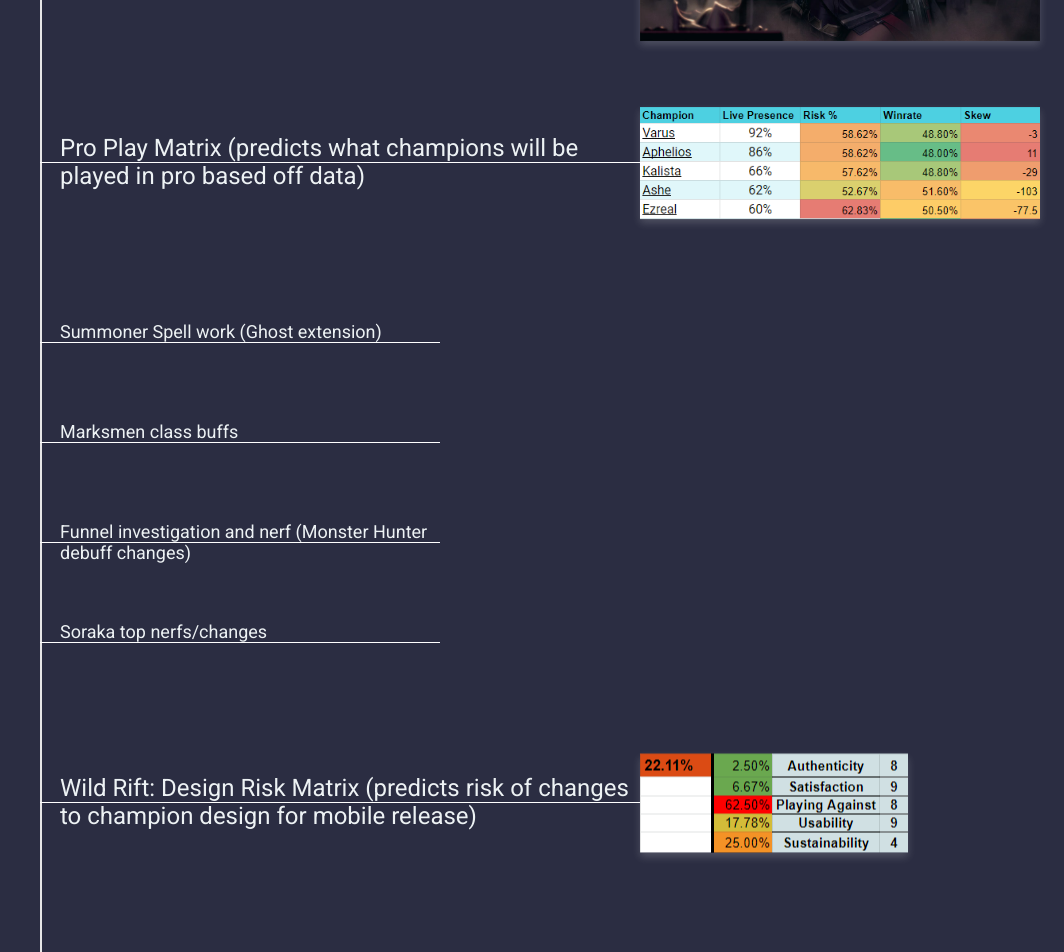
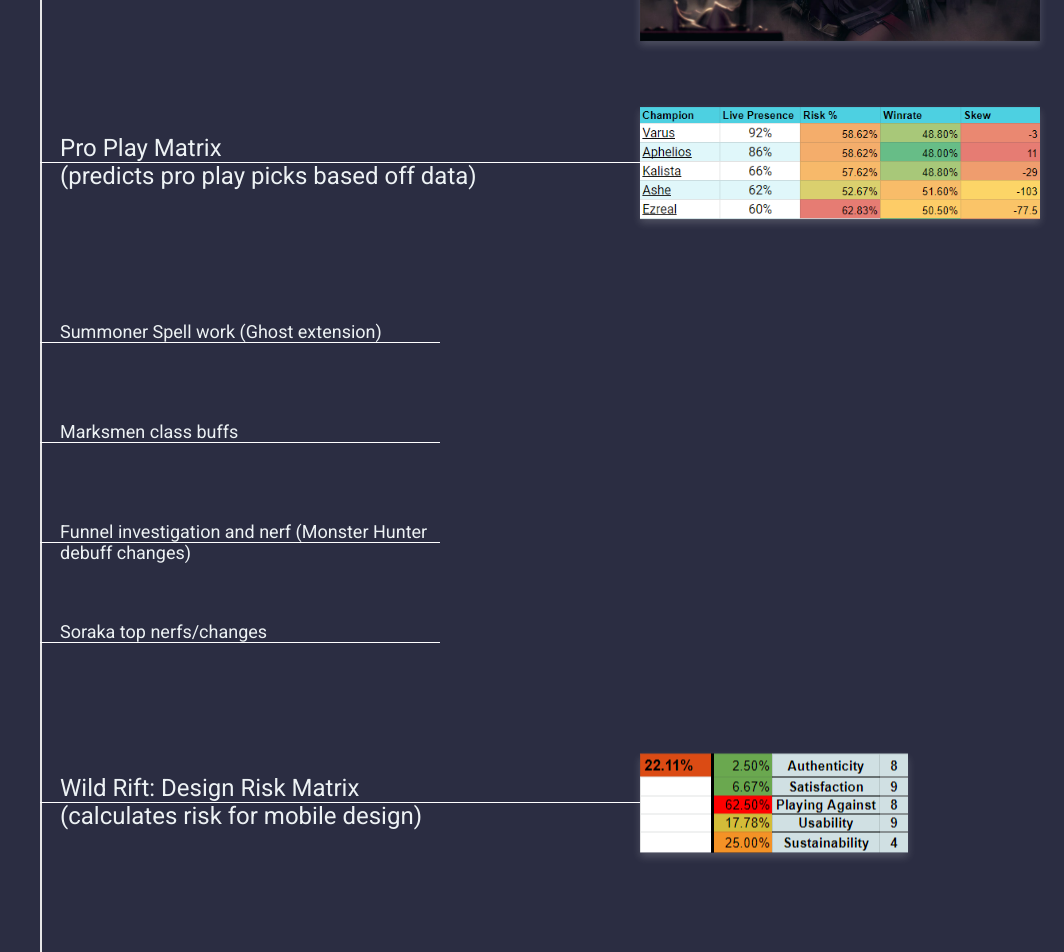
Before and after one commit to Yacheen/Brads-Portfolio, a React (Create React App) app: page /GAT in a window 1280 px wide. Shown: the part 4420-5372 px from the top of the page, without its empty margins (216-1280 px from the left). Built offline with nearby package versions, Linux system fonts and the light colour scheme.

Commit message:
added edits to timelines

```diff
--- a/src/components/EsportsTimeline.jsx
+++ b/src/components/EsportsTimeline.jsx
@@ -22,7 +22,7 @@ export default function EsportsTimeline() {
 
                 <div className="flex-timeline-component-big" data-aos="zoom-in-right" data-aos-offset="150" data-aos-duration="1000">
                         <div className="flex-timeline-description">
-                            <p>Wild Rift Twich Rivals Winner</p>
+                            <p>Wild Rift Twich Rivals</p>
                         </div>
 
 
@@ -43,7 +43,7 @@ export default function EsportsTimeline() {
 
                 <div className="flex-timeline-component-big" data-aos="zoom-in-right" data-aos-offset="150" data-aos-duration="1000">
                         <div className="flex-timeline-description">
-                            <p className="double-line">Harrisburg University Varsity League of Legends team - Bot Lane</p>
+                            <p className="break-line">Harrisburg University League of Legends team <br/>Bot Laner</p>
                         </div>
 
 
@@ -79,7 +79,7 @@ export default function EsportsTimeline() {
 
                 <div className="flex-timeline-component-big" data-aos="zoom-in-right" data-aos-offset="150" data-aos-duration="1000">
                         <div className="flex-timeline-description">
-                            <p className="double-line">Founder of DNA, Amateur Esports Organization - Coach, Bot, and Top Lane</p>
+                            <p className="break-line">Founder of DNA, Amateur Esports Organization<br/>Owner, Coach, Bot, and Top Lane</p>
                         </div>
 
 
--- a/src/components/GATTimeline.jsx
+++ b/src/components/GATTimeline.jsx
@@ -212,7 +212,7 @@ export default function GATTimeline() {
 
                 <div className="flex-timeline-component-big" data-aos="zoom-in-right" data-aos-offset="75" data-aos-duration="1000">
                         <div className="flex-timeline-description">
-                            <p className="double-line">Pro Play Matrix (predicts what champions will be played in pro based off data)</p>
+                            <p className="break-line">Pro Play Matrix<br/>(predicts pro play picks based off data)</p>
                         </div>
 
                     <div className="flex-timeline-image">
@@ -249,7 +249,7 @@ export default function GATTimeline() {
 
                 <div className="flex-timeline-component-big" data-aos="zoom-in-right" data-aos-offset="75" data-aos-duration="1000">
                         <div className="flex-timeline-description">
-                            <p className="double-line">Wild Rift: Design Risk Matrix (predicts risk of changes to champion design for mobile release)</p>
+                            <p className="break-line">Wild Rift: Design Risk Matrix<br/>(calculates risk for mobile design)</p>
                         </div>
 
                     <div className="flex-timeline-image">
--- a/src/css/Styles.css
+++ b/src/css/Styles.css
@@ -417,6 +417,11 @@ html {
           transform: translateY(50%);
 }
 
+.break-line {
+  -webkit-transform: translateY(50%);
+          transform: translateY(50%);
+}
+
 .TFT {
   min-height: 70vh;
 }
--- a/src/css/_GATTimeline.scss
+++ b/src/css/_GATTimeline.scss
@@ -76,3 +76,6 @@
 
     }
 }
+.break-line {
+    transform: translateY(50%);
+}
```
Also changed, not shown: 1 other file (tests, documents, lock files or other folders).
